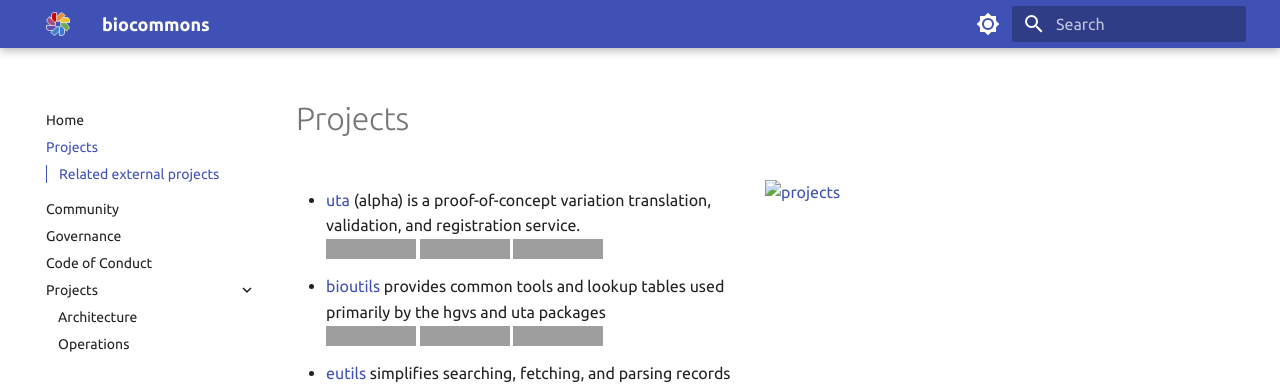
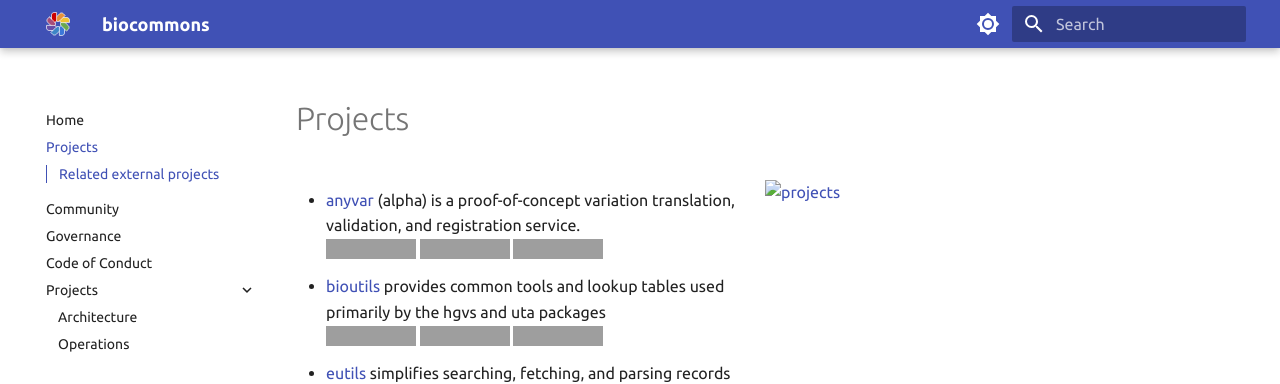
Before and after one commit to biocommons/biocommons.github.io, an MkDocs documentation site: the page built from docs/projects.md, in a window 1280 px wide and 1129 px high, cut to the strip 0-384 px from the top of the window. Built offline with MkDocs 1.6.1 and Material for MkDocs 9.7.7, drawn with Linux system fonts in a browser that asks for light colours; grey boxes are pictures that could not be loaded.

Commit message:
fix: correct UTA/anyvar typo

```diff
--- a/docs/projects.md
+++ b/docs/projects.md
@@ -2,7 +2,7 @@
 
 ![projects](projects.drawio.svg){.right}
 
-- [uta](https://github.com/biocommons/anyvar) (alpha) is a proof-of-concept variation
+- [anyvar](https://github.com/biocommons/anyvar) (alpha) is a proof-of-concept variation
   translation, validation, and registration service.
   <br/>
   [![anyvar issues](https://img.shields.io/github/issues/biocommons/anyvar)](https://github.com/biocommons/anyvar)
```
